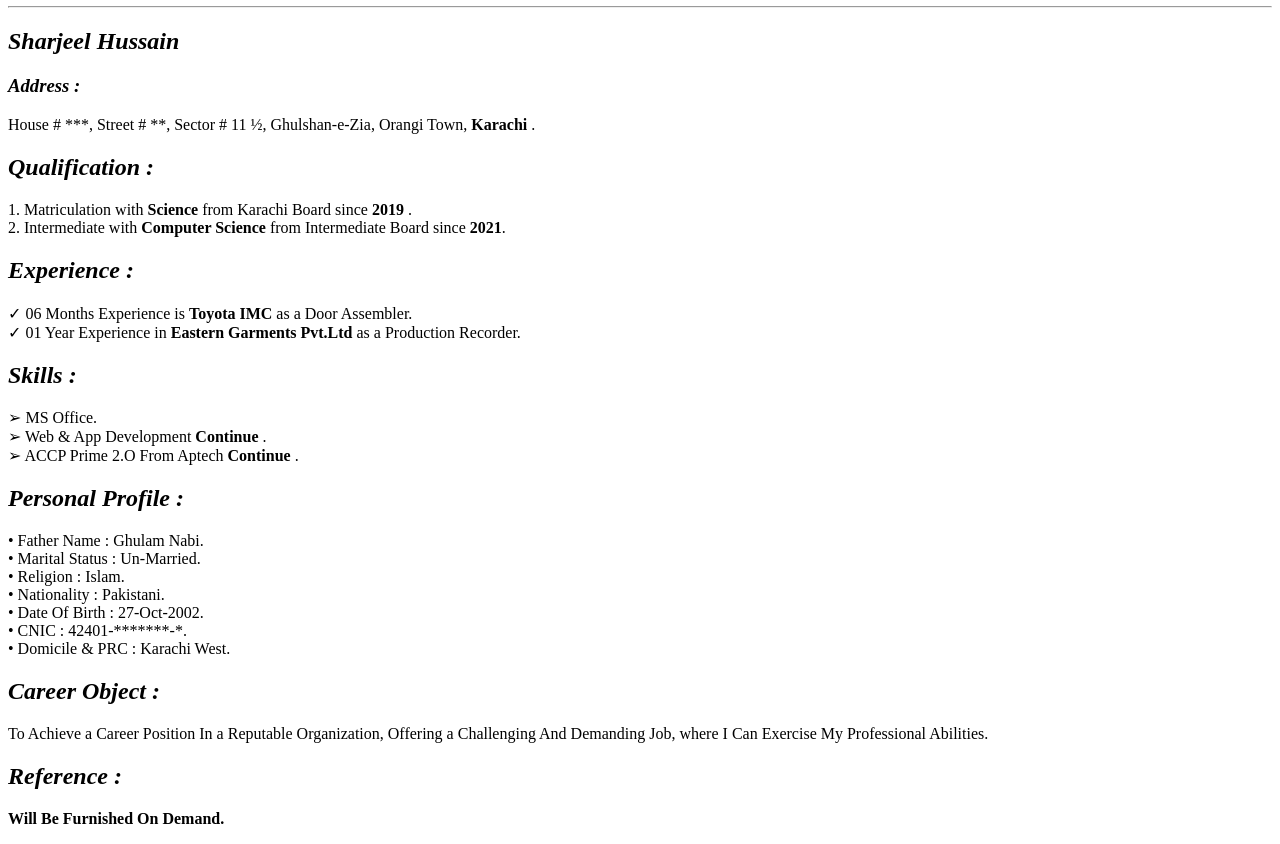
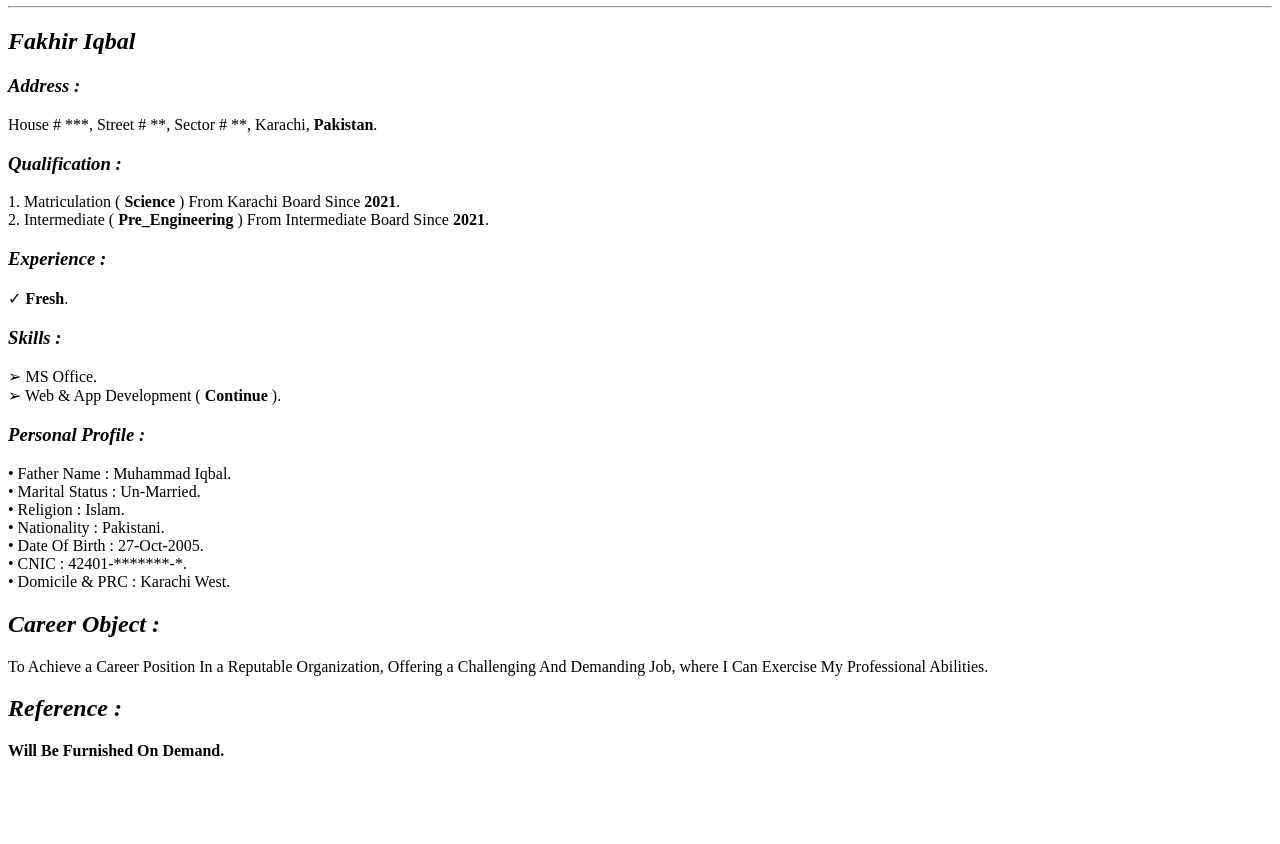
Before and after one commit to Fakhir-Iqbal/HTML, a plain HTML site: page My CV.html in a window 1280 px wide. Shown: the part 60-904 px from the top of the page. After the commit the page ends 836 px from the top, so only its background shows below. Drawn offline with Linux system fonts and the light colour scheme.

Commit message:
Update My CV.html

```diff
--- a/My CV.html
+++ b/My CV.html
@@ -7,50 +7,48 @@
 	</head>
 	<body>
 		<h1>
-			Curriculam Vitae
+			<center> Curriculam Vitae </center>
 		</h1>
 		<hr />
 		<h2>
-			<i> Sharjeel Hussain </i>
+			<i> Fakhir Iqbal </i>
 		</h2>
 		<h3>
 			<i> Address : </i>
 		</h3>
 		<p>
-			House # ***, Street # **, Sector # 11 ½, Ghulshan-e-Zia, Orangi Town, <b> Karachi </b>.
+			House # ***, Street # **, Sector # **, Karachi, <b> Pakistan</b>.
 		</p>
-		<h2>
+		<h3>
 			<i> Qualification : </i>
-		</h2>
+		</h3>
 		<p>
-			1. Matriculation with <b> Science </b> from Karachi Board since <b> 2019 </b>.<br />
-			2. Intermediate with <b> Computer Science </b> from Intermediate Board since <b> 2021</b>.
+			1. Matriculation (<b> Science </b>) From Karachi Board Since <b> 2021</b>.<br />
+			2. Intermediate  (<b> Pre_Engineering </b>) From Intermediate Board Since <b> 2021</b>.
 		</p>
-		<h2>
+		<h3>
 			<i> Experience : </i>
-		</h2>
+		</h3>
 		<p>
-			✓ 06 Months Experience is <b> Toyota IMC </b> as a Door Assembler. 		<br />
-			✓ 01 Year Experience in <b> Eastern Garments Pvt.Ltd </b> as a Production Recorder.
+			✓ <b>Fresh</b>.
 		</p>
-		<h2>
+		<h3>
 			<i> Skills : </i>
-		</h2>
+		</h3>
 		<p>
 			➢ MS Office. <br />
-			➢ Web & App Development <b> Continue </b>. 	 <br />
-			➢ ACCP Prime 2.O From Aptech <b> Continue </b>. <br />
+			➢ Web & App Development (<b> Continue </b>).  <br />
 		</p>
-		<h2>
+		<h3>
 			<i> Personal Profile : </i>
-		</h2>
+		</h3>
 		<p>
-			• Father Name 	: Ghulam Nabi.	  	<br />
+			• Father Name 		: Muhammad Iqbal.	<br />
 			• Marital Status 	: Un-Married. 		<br />
-			• Religion 		: Islam. 			<br />
-			• Nationality 	: Pakistani.		<br />
-			• Date Of Birth 	: 27-Oct-2002.		<br />
-			• CNIC 		: 42401-*******-*.	<br />
+			• Religion 		: Islam. 		<br />
+			• Nationality 		: Pakistani.		<br />
+			• Date Of Birth 	: 27-Oct-2005.		<br />
+			• CNIC 			: 42401-*******-*.	<br />
 			• Domicile & PRC 	: Karachi West.		<br />
 		</p>
 		<h2>
```
